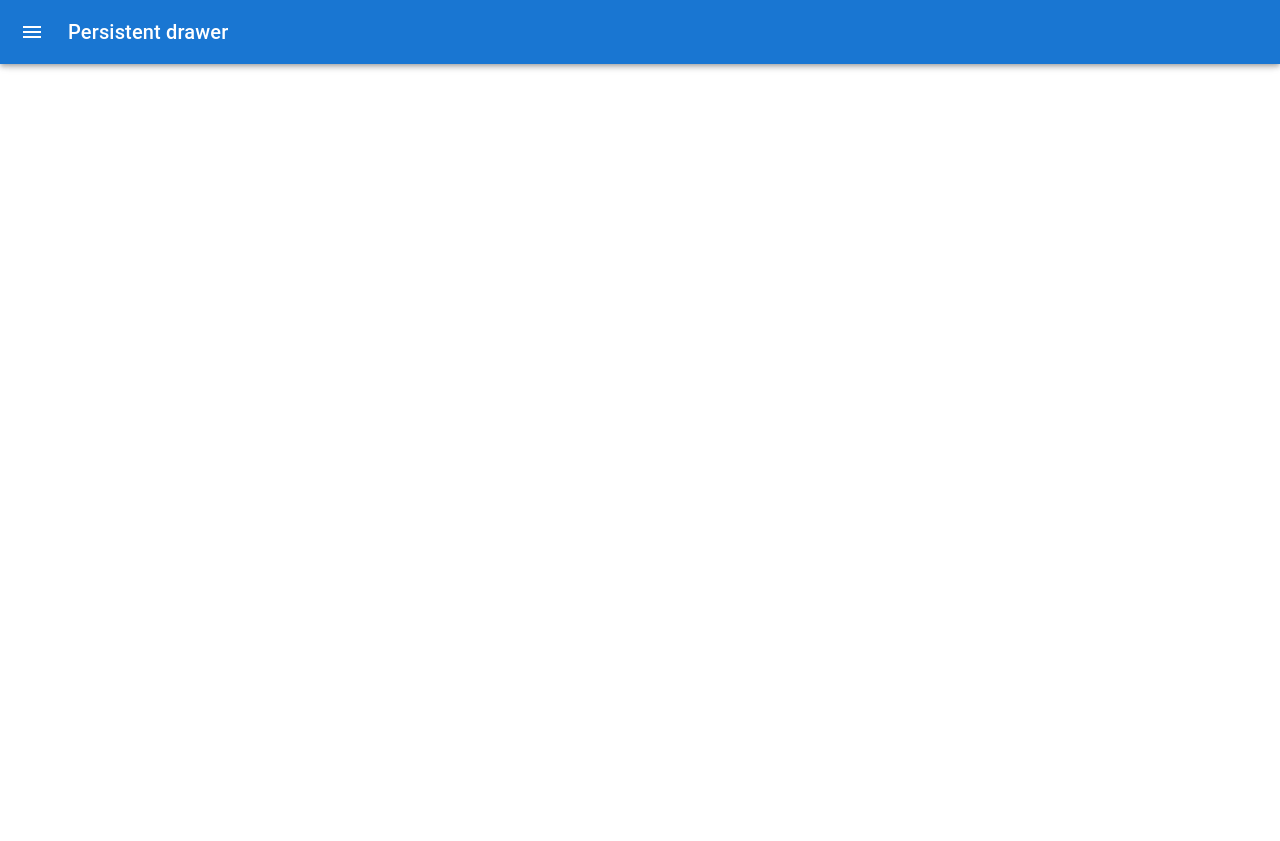
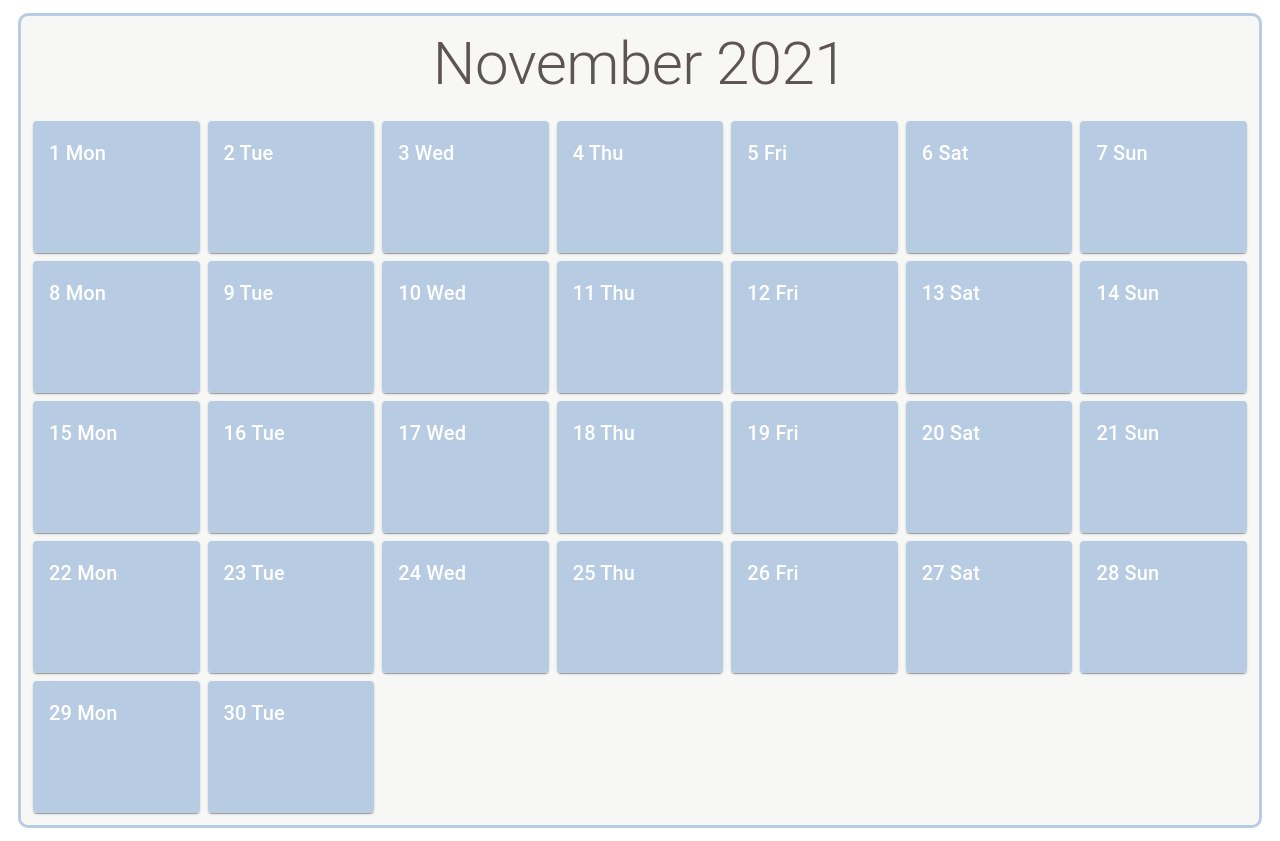
Before and after one commit to pumbas600/HalpSite, a React (Create React App) app in the folder frontend/: page /cal in a window 1280 px wide. Before the commit this address had no page. Before the commit the page ends 800 px from the top, so only its background shows below. Built offline with nearby package versions, Linux system fonts and the light colour scheme.

Commit message:
Calendar started!

```diff
--- a/frontend/src/App.css
+++ b/frontend/src/App.css
@@ -2,4 +2,5 @@
 
 .App {
     display:flex;
+    flex-direction: column;
 }
--- a/frontend/src/App.jsx
+++ b/frontend/src/App.jsx
@@ -3,18 +3,20 @@ import './styles/variables.css';
 import { Routes, Route } from 'react-router-dom';
 import Home from './components/Home'
 import Todo from './components/Pages/Todo/Todo'
-import Sidebar from './components/SideBar'
+import Month from './components/Pages/calendar/Month';
+import Calendar from './components/Pages/calendar/Calendar';
 
 function App() {
   return (
     <div className="App">
-    <Sidebar />
+    {/* <Sidebar /> */}
       <Routes>
        {/* <Route element={<Sidebar />}/> */}
         <Route path="/" element={<Home message="you're on the home page now"/>}/>
-        <Route path="test" element={<Home message="You're on the test page!! Joe biden"/>}/>
-        <Route path="calendar" element={<Home message="You're on the calendar page :)"/>}/>
+        <Route path="test" element={<Home message="You're on the test page!! Joe biden hee hee"/>}/>
+        <Route path="calendar" element={<Calendar />}/>
         <Route path="todo" element={<Todo/>}/>
+        <Route path="cal" element={ <Month date={new Date()} />} />
 
       </Routes>
     </div>
--- a/frontend/src/components/Pages/Todo/Todo.jsx
+++ b/frontend/src/components/Pages/Todo/Todo.jsx
@@ -5,12 +5,9 @@ import TodoData from "./TodoData.json";
 function Todo() {
   return (
     <div>
-      <p>'hello pls'</p>
-      <div>
-        {TodoData.map((listData) => (
-          <TodoList key={listData._id} listData={listData} />
-        ))}
-      </div>
+      {TodoData.map((listData) => (
+        <TodoList key={listData._id} listData={listData} />
+      ))}
     </div>
   );
 }
--- a/frontend/src/components/Pages/Todo/TodoItem.jsx
+++ b/frontend/src/components/Pages/Todo/TodoItem.jsx
@@ -3,6 +3,7 @@ import Checkbox from "@mui/material/Checkbox";
 import FormGroup from "@mui/material/FormGroup";
 import FormControlLabel from "@mui/material/FormControlLabel";
 import "./todo.css";
+import { FormControl, Typography } from "@mui/material";
 
 function TodoItem({ itemData, onItemToggled }) {
 
@@ -15,22 +16,22 @@ function TodoItem({ itemData, onItemToggled }) {
 
   return (
     <li>
-      <FormGroup>
-        <FormControlLabel
-          className={isComplete ? "checked-style" : "unchecked-style"}
-          control={
+      <div className="list-row">
         <Checkbox
           defaultChecked={itemData.isComplete}
           onChange={toggle}
           sx={{
             color: "#fff",
             "&.Mui-checked": { color: "#fbeba5" },
+            verticalAlign: 'text-top'
           }}
         />
-          }
-          label={itemData.content}
-        />
-      </FormGroup>
+        <Typography variant='body1' className={isComplete ? "checked-style" : "unchecked-style"}
+          style={{verticalAlign: 'text-top'}}
+        >
+          {itemData.content}
+        </Typography>
+      </div>
     </li>
   );
 }
--- a/frontend/src/components/Pages/Todo/TodoItemGroup.jsx
+++ b/frontend/src/components/Pages/Todo/TodoItemGroup.jsx
@@ -2,6 +2,7 @@ import React, { useEffect, useState } from "react";
 import { renderItems } from "./TodoList"
 import LibraryAddCheckIcon from '@mui/icons-material/LibraryAddCheck';
 import "./todo.css"
+import { Typography } from "@mui/material";
 
 function TodoItemGroup({ itemData, onItemToggled }) {
 
@@ -32,9 +33,13 @@ function TodoItemGroup({ itemData, onItemToggled }) {
       <div className="list-row">
         <div className={`list-row group-list-icon ${(isComplete ? "completed" : "")}`}>
           <LibraryAddCheckIcon />
-          <p>{`${completedItems}/${itemData.items.length}`}</p>
+          <Typography variant='body2'>
+            {`${completedItems}/${itemData.items.length}`}
+          </Typography>
         </div>
-        <p className={isComplete ? "checked-style" : "unchecked-style"}>{itemData.content}</p>
+        <Typography variant='body1' className={isComplete ? "checked-style" : "unchecked-style"}>
+          {itemData.content}
+        </Typography>
       </div>
       {renderItems(itemData.items, { onItemToggled: onChildItemToggled })}
     </li>
--- a/frontend/src/components/Pages/Todo/TodoList.jsx
+++ b/frontend/src/components/Pages/Todo/TodoList.jsx
@@ -2,6 +2,10 @@ import "./todo.css";
 import React from "react";
 import TodoItem from "./TodoItem";
 import TodoItemGroup from "./TodoItemGroup";
+import Card from '@mui/material/Card'
+import CardContent from '@mui/material/CardContent';
+import { Grid, Typography } from '@mui/material';
+
 
 export function renderItems(items, { ifEmpty, onItemToggled }) {
   return (
@@ -23,11 +27,15 @@ export function renderItems(items, { ifEmpty, onItemToggled }) {
 
 function TodoList({ listData }) {
   return (
-    <div className="todo-list" id={listData._id}>
-      <h3>Todo List</h3>
-      <hr />
-      {renderItems(listData.items, { ifEmpty: "All done!" })}
-    </div>
+    <Card className="todo-list-main">
+      <CardContent className="todo-list">
+        <Typography variant='h4' className="centre-text todo-list-title">
+          Todo List
+        </Typography>
+        <hr />
+        {renderItems(listData.items, { ifEmpty: "All done!" })}
+      </CardContent>
+    </Card>
   );
 }
 
--- a/frontend/src/components/Pages/Todo/todo.css
+++ b/frontend/src/components/Pages/Todo/todo.css
@@ -23,24 +23,21 @@
   font-weight: bold;
 }
 
-.group-list-icon p {
-  margin-left: 2px;
-  font-size: 13px;
+.todo-list {
+    background-color: #b7cce2;
+    border-radius: 5px;
 }
 
-.todo-list {
-    width: 500px;
-    background-color: #b7cce2;
-    border-radius: 5px;
-    padding: 5px 10px;
-    margin: 5px;
+.todo-list-main{
+  min-width: 25vw;
+  margin: 5px;
+
 }
 
-.todo-list h3 {
+.todo-list-title {
     color: white;
     margin-top: 5px;
     margin-bottom: 0;
-    text-align: center;
 }
 
 ul {
--- /dev/null
+++ b/frontend/src/components/Pages/calendar/Calendar.jsx
@@ -0,0 +1,17 @@
+import React from "react"
+import Todo from "../Todo/Todo"
+import Month from "./Month"
+
+function Calendar() {
+    return (
+        <div class="row">
+            <Todo />
+            <Month />
+            <iframe title="calendar"
+                src="https://calendar.google.com/calendar/u/0/embed?src=2l4sp244sqvtkosqnbefd331d09aetbp@import.calendar.google.com&ctz=Asia/Manila">
+            </iframe>
+        </div>
+    )
+}
+
+export default Calendar;
--- /dev/null
+++ b/frontend/src/components/Pages/calendar/Day.jsx
@@ -0,0 +1,21 @@
+import React from "react";
+import Card from '@mui/material/Card'
+import Typography from '@mui/material/Typography'
+import CardContent from '@mui/material/CardContent';
+import { CardActionArea } from '@mui/material';
+
+function Day({ date }) {
+    return (
+        <Card>
+            <CardActionArea href="/todo">
+                <CardContent style={{backgroundColor: "#b7cce2"}} >
+                    <Typography variant='h6' sx={{minHeight: 100}} style={{color: '#fff'}}>
+                        {date.toLocaleDateString('default', { weekday: 'short', day: 'numeric'})}
+                    </Typography>
+                </CardContent>
+            </CardActionArea>
+        </Card>
+    );
+}
+// /todo/yyyy/mm/dd
+export default Day;
--- /dev/null
+++ b/frontend/src/components/Pages/calendar/Month.jsx
@@ -0,0 +1,36 @@
+import { Grid, Typography } from '@mui/material';
+import React from 'react';
+import Day from './Day';
+
+function Month({ date = new Date() }) {
+
+    function monthDays() {
+      return new Date(date.getFullYear(), date.getMonth() + 1, 0).getDate();
+    }
+
+    function generateDays() {
+      let days = [];
+      for (let i = 1; i <= monthDays(); i++) {
+        let day = new Date(date.getFullYear(), date.getMonth(), i);
+        days.push(
+          <Grid item xs={12/7}>
+            <Day date={day} />
+          </Grid>
+        );
+      }
+      return days;
+    }
+
+    return (
+        <div className="month-class">
+            <Typography gutterBottom variant='h2' className="month-title centre-text">
+                {date.toLocaleDateString('default', { month: 'long', year: 'numeric'})}
+            </Typography>
+            <Grid container spacing={1} >
+                {generateDays()}
+            </Grid>
+        </div>
+    )
+}
+
+export default Month
--- a/frontend/src/styles/base.css
+++ b/frontend/src/styles/base.css
@@ -1,3 +1,35 @@
+@import url('https://fonts.googleapis.com/css2?family=M+PLUS+Rounded+1c&display=swap');
 li {
     list-style-type: none;
 }
+
+body {
+    font-family: -apple-system, BlinkMacSystemFont, 'Segoe UI', 'Roboto', 'Oxygen',
+        'Ubuntu', 'Cantarell', 'Fira Sans', 'Droid Sans', 'Helvetica Neue',
+        sans-serif;
+}
+
+.row {
+    display: flex;
+    flex-direction: row;
+}
+
+.centre-text {
+    text-align: center;
+}
+
+.month-class{
+    display: flex;
+    flex-direction: column;
+    margin: 5px 10px;
+    padding: 12px;
+    border-radius: 10px;
+    border: solid 3px #b7cce2;
+    background-color: #f7f7f6
+}
+
+
+.month-title {
+    font-family: 'M PLUS Rounded 1c', sans-serif;
+    color: #5c5552;
+}
```
Lines whose indentation alone changed are shown as unchanged.
